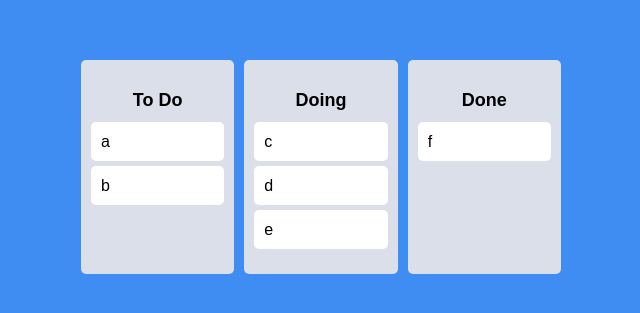
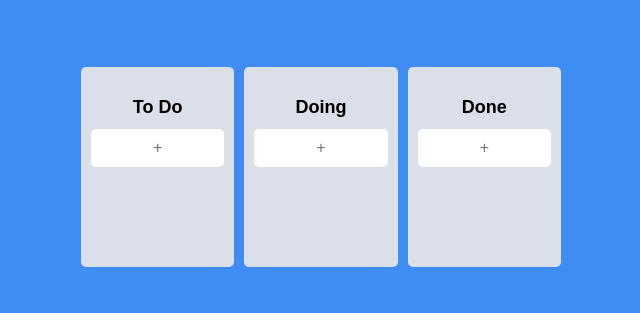
Before and after one commit to BOO-0-K/project-tracker, a React (Create React App) app: page / in a window 1280 px wide. Shown: the part 233-546 px from the top of the page, without its empty margins (319-959 px from the left). Built offline with nearby package versions, Linux system fonts and the light colour scheme.

Commit message:
[ADD] Form(Input)

```diff
--- a/src/atoms.tsx
+++ b/src/atoms.tsx
@@ -4,15 +4,20 @@ export enum ItemType {
     "CARD" = "CARD",
 }
 
+export interface IToDo {
+    id: number;
+    text: string;
+}
+
 export interface IToDoState {
-    [key: string]: string[];
+    [key: string]: IToDo[];
 }
 
 export const toDoState = atom<IToDoState>({
     key: "toDo",
     default: {
-        "To Do": ["a", "b"],
-        Doing: ["c", "d", "e"],
-        Done: ["f"],
+        "To Do": [],
+        Doing: [],
+        Done: [],
     },
 });
--- a/src/components/DraggableCard.tsx
+++ b/src/components/DraggableCard.tsx
@@ -9,11 +9,12 @@ const Wrapper = styled.div`
     }
 `;
 
-const Card = styled.div<{ isDragging: boolean }>`
+const Card = styled.div<{ $isDragging: boolean }>`
   border-radius: 5px;
   margin-bottom: 5px;
   padding: 10px;
-  background-color: ${(props) => props.isDragging ? "#e4f2ff" : props.theme.cardColor};
+  background-color: ${(props) => props.$isDragging ? "#e4f2ff" : props.theme.cardColor};
+  cursor: pointer;
 `;
 
 interface IDrag {
@@ -24,13 +25,13 @@ interface IDrag {
 }
 
 interface IDraggableCardProps {
-    toDo: string;
+    toDoText: string;
     index: number;
     boardId: string;
     onDragEnd: (args: IDrag) => void;
 }
 
-function DraggableCard({ toDo, index, boardId, onDragEnd }: IDraggableCardProps) {
+function DraggableCard({ toDoText, index, boardId, onDragEnd }: IDraggableCardProps) {
     const [{ isDragging }, drag] = useDrag({
         type: ItemType.CARD,
         item: { index, boardId },
@@ -54,8 +55,8 @@ function DraggableCard({ toDo, index, boardId, onDragEnd }: IDraggableCardProps)
 
     return (
         <Wrapper ref={drop}>
-            <Card ref={drag} isDragging={isDragging}>
-            {toDo}
+            <Card ref={drag} $isDragging={isDragging}>
+            {toDoText}
             </Card>
         </Wrapper>
     );
--- a/src/components/DroppableBoard.tsx
+++ b/src/components/DroppableBoard.tsx
@@ -1,7 +1,8 @@
 import styled from "styled-components";
-import { ItemType, IToDoState } from "../atoms";
+import { ItemType, IToDo, IToDoState } from "../atoms";
 import { useDrop } from "react-dnd";
 import DraggableCard from "./DraggableCard";
+import { useForm } from "react-hook-form";
 
 const Board = styled.div`
   padding: 20px 10px;
@@ -21,6 +22,23 @@ const Title = styled.h2`
   font-size:18px;
 `;
 
+const Form = styled.form`
+    width: 100%;
+    display: flex;
+    justify-content: center;
+    padding-bottom: 10px;
+    input {
+        font-size: 16px;
+        border: 0;
+        background-color: white;
+        width: 100%;
+        padding: 10px;
+        border-radius: 5px;
+        text-align: center;
+        margin: 0 auto;
+    }
+`;
+
 interface IDrag {
     fromIndex: number;
     toIndex: number;
@@ -29,10 +47,14 @@ interface IDrag {
 }
 
 interface IDroppableBoardProps {
-  toDos: string[];
+  toDos: IToDo[];
   setToDos: React.Dispatch<React.SetStateAction<IToDoState>>;
   boardId: string;
   allBoards: IToDoState;
+}
+
+interface IForm {
+    toDo: string;
 }
 
 function DroppableBoard({ toDos, setToDos, boardId, allBoards }: IDroppableBoardProps) {
@@ -40,8 +62,9 @@ function DroppableBoard({ toDos, setToDos, boardId, allBoards }: IDroppableBoard
         if (sourceId === targetId) {
             setToDos((allBoards) => {
                 const boardCopy = [...allBoards[sourceId]];
-                const [draggableId] = boardCopy.splice(fromIndex, 1);
-                boardCopy.splice(toIndex, 0, draggableId);
+                const taskObj = boardCopy[fromIndex];
+                boardCopy.splice(fromIndex, 1);
+                boardCopy.splice(toIndex, 0, taskObj);
                 return {
                   ...allBoards,
                   [sourceId]: boardCopy,
@@ -50,9 +73,10 @@ function DroppableBoard({ toDos, setToDos, boardId, allBoards }: IDroppableBoard
         } else {
             setToDos((allBoards) => {
                 const sourceBoard = [...allBoards[sourceId]];
+                const taskObj = sourceBoard[fromIndex];
                 const targetBoard = [...allBoards[targetId]];
-              const [draggableId] = sourceBoard.splice(fromIndex, 1);
-              targetBoard.splice(toIndex, 0, draggableId);
+                sourceBoard.splice(fromIndex, 1);
+                targetBoard.splice(toIndex, 0, taskObj);
                 return {
                     ...allBoards,
                     [sourceId]: sourceBoard,
@@ -78,12 +102,37 @@ function DroppableBoard({ toDos, setToDos, boardId, allBoards }: IDroppableBoard
         },
     });
 
+    const { register, setValue, handleSubmit } = useForm<IForm>();
+    const onValid = ({toDo}: IForm) => {
+        const newToDo = {
+            id: Date.now(),
+            text: toDo,
+        };
+        setToDos(allBoards => {
+            return {
+                ...allBoards,
+                [boardId]: [
+                    ...allBoards[boardId],
+                    newToDo,
+                ],
+            }
+        });
+        setValue("toDo", "");
+    };
+
     return (
         <Board ref={drop}>
             <Title>{boardId}</Title>
+            <Form onSubmit={handleSubmit(onValid)}>
+                <input
+                    {...register("toDo", { required: true })}
+                    type="text"
+                    placeholder="+"
+                />
+            </Form>
             {
                 toDos.map((toDo, index) => (
-                    <DraggableCard key={index} toDo={toDo} index={index} boardId={boardId} onDragEnd={onDragEnd} />
+                    <DraggableCard key={toDo.id} index={index} boardId={boardId} toDoText={toDo.text} onDragEnd={onDragEnd} />
                 ))
             }
         </Board>
```
Lines whose indentation alone changed are shown as unchanged.
